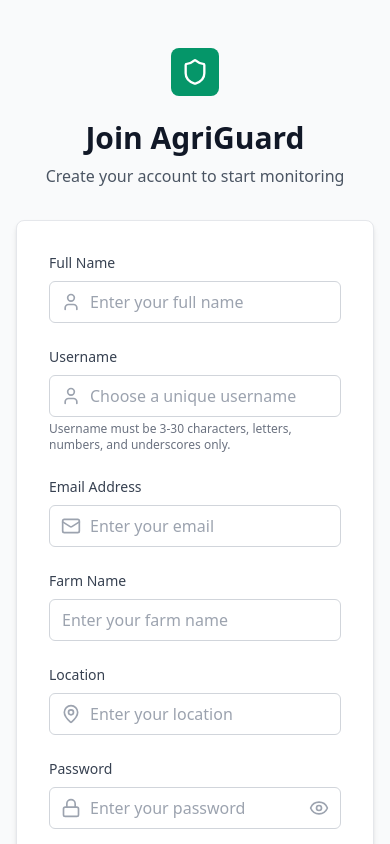
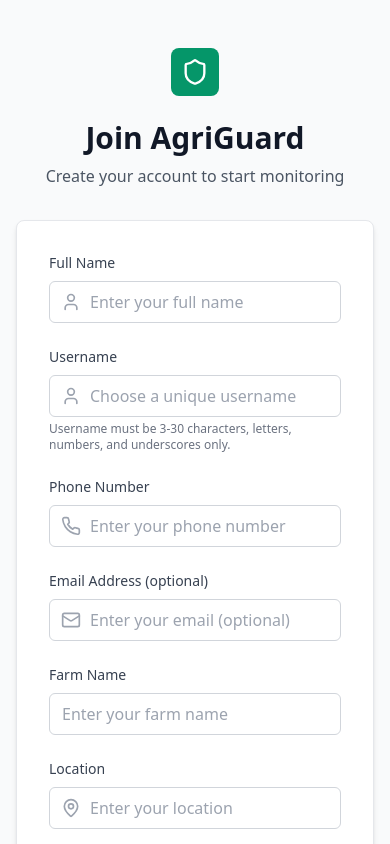
Before and after one commit to lord-rudra0/AgriGuard, a React (Vite) app in the folder frontend/: page /register in a window 390 px wide. Shown: the top 844 px of the page. Built offline with nearby package versions, Linux system fonts and the light colour scheme.

Commit message:
added phone number

```diff
--- a/frontend/src/pages/Login.jsx
+++ b/frontend/src/pages/Login.jsx
@@ -6,7 +6,7 @@ import toast from 'react-hot-toast';
 
 const Login = () => {
   const [formData, setFormData] = useState({
-    identifier: '', // email or username
+    identifier: '', // email, username, or phone
     password: ''
   });
   const [showPassword, setShowPassword] = useState(false);
@@ -61,10 +61,10 @@ const Login = () => {
         {/* Form */}
         <div className="card p-8">
           <form onSubmit={handleSubmit} className="space-y-6">
-            {/* Email or Username */}
+            {/* Email / Username / Phone */}
             <div>
               <label htmlFor="identifier" className="block text-sm font-medium text-gray-700 dark:text-gray-300 mb-2">
-                Email or Username
+                Email / Username / Phone
               </label>
               <div className="relative">
                 <div className="absolute inset-y-0 left-0 pl-3 flex items-center pointer-events-none">
@@ -78,7 +78,7 @@ const Login = () => {
                   value={formData.identifier}
                   onChange={handleChange}
                   className="input-field pl-10"
-                  placeholder="Enter your email or username"
+                  placeholder="Enter your email, username, or phone"
                 />
               </div>
             </div>
--- a/frontend/src/pages/Register.jsx
+++ b/frontend/src/pages/Register.jsx
@@ -1,7 +1,7 @@
 import { useState } from 'react';
 import { Link, useNavigate } from 'react-router-dom';
 import { useAuth } from '../context/AuthContext';
-import { Shield, Eye, EyeOff, Mail, Lock, User, MapPin } from 'lucide-react';
+import { Shield, Eye, EyeOff, Mail, Lock, User, MapPin, Phone } from 'lucide-react';
 import toast from 'react-hot-toast';
 
 const Register = () => {
@@ -9,6 +9,7 @@ const Register = () => {
     name: '',
     username: '',
     email: '',
+    phone: '',
     password: '',
     confirmPassword: '',
     farmName: '',
@@ -127,10 +128,34 @@ const Register = () => {
               <p className="text-xs text-gray-500 mt-1">Username must be 3-30 characters, letters, numbers, and underscores only.</p>
             </div>
 
-            {/* Email */}
+            {/* Phone */}
+            <div>
+              <label htmlFor="phone" className="block text-sm font-medium text-gray-700 dark:text-gray-300 mb-2">
+                Phone Number
+              </label>
+              <div className="relative">
+                <div className="absolute inset-y-0 left-0 pl-3 flex items-center pointer-events-none">
+                  <Phone className="h-5 w-5 text-gray-400" />
+                </div>
+                <input
+                  id="phone"
+                  name="phone"
+                  type="tel"
+                  required
+                  pattern="^\+?[0-9]{7,15}$"
+                  title="Enter a valid phone number with 7 to 15 digits, optionally starting with +"
+                  value={formData.phone}
+                  onChange={handleChange}
+                  className="input-field pl-10"
+                  placeholder="Enter your phone number"
+                />
+              </div>
+            </div>
+
+            {/* Email (optional) */}
             <div>
               <label htmlFor="email" className="block text-sm font-medium text-gray-700 dark:text-gray-300 mb-2">
-                Email Address
+                Email Address (optional)
               </label>
               <div className="relative">
                 <div className="absolute inset-y-0 left-0 pl-3 flex items-center pointer-events-none">
@@ -140,11 +165,10 @@ const Register = () => {
                   id="email"
                   name="email"
                   type="email"
-                  required
                   value={formData.email}
                   onChange={handleChange}
                   className="input-field pl-10"
-                  placeholder="Enter your email"
+                  placeholder="Enter your email (optional)"
                 />
               </div>
             </div>
```
Also changed, not shown: 2 other files (tests, documents, lock files or other folders).
